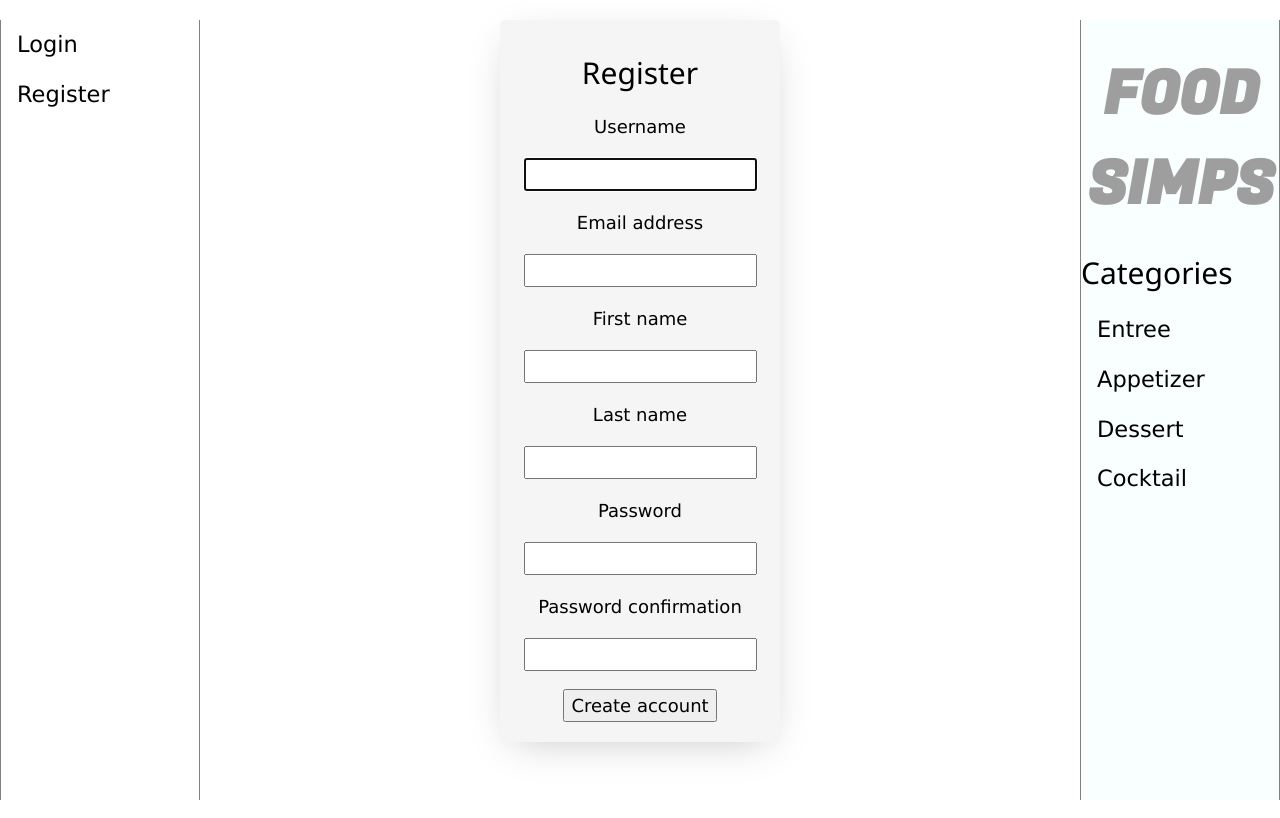
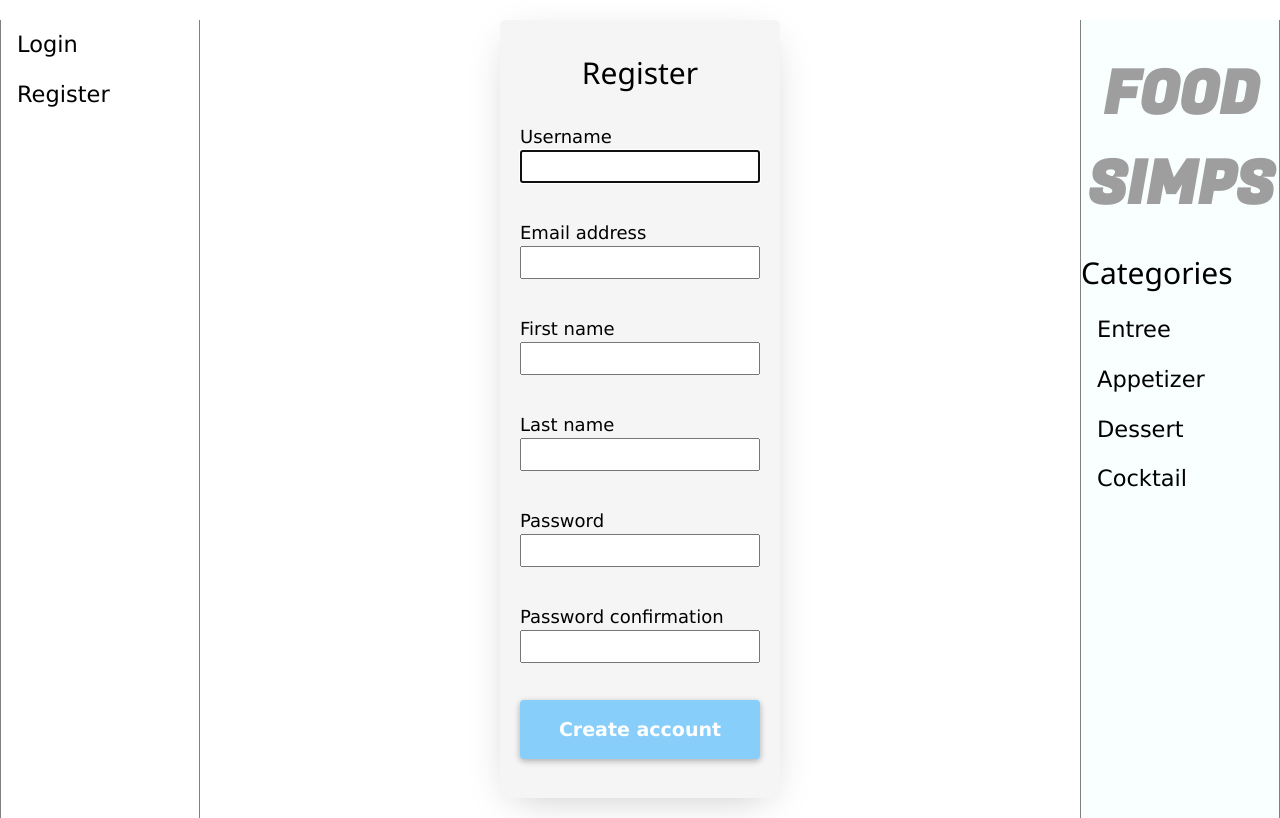
Before and after one commit to joda1196/food-blog, a Django app: page /register/ in a window 1280 px wide. Run offline with Django 4.2, Linux system fonts and the light colour scheme; grey boxes are pictures that could not be loaded.

Commit message:
form design

```diff
--- a/app/static/styles.css
+++ b/app/static/styles.css
@@ -113,11 +113,12 @@
 
 /* =====FORM STYLING===== */
 .all-forms {
-  text-align: center;
-  font-size: larger;
+  display: flex;
   flex-wrap: wrap;
   flex-direction: column;
   justify-content: center;
+  text-align: center;
+  font-size: larger;
   margin-inline: 500px;
   margin-block: 20px;
   padding: 20px;
@@ -125,3 +126,27 @@
   border-radius: 5px;
   box-shadow: 0 10px 40px -14px rgba(0, 0, 0, 0.25);
 }
+.form-field {
+  display: flex;
+  text-align: left;
+  flex-wrap: wrap;
+  flex-direction: column;
+  justify-content: center;
+}
+.form-button {
+  font-weight: 600;
+  text-align: center;
+  font-size: 19px;
+  color: white;
+  background-color: lightskyblue;
+  width: 100%;
+  border: none;
+  border-radius: 4px;
+  padding: 0.8em;
+  margin-top: 1em;
+  margin-bottom: 1em;
+  cursor: pointer;
+  overflow: hidden;
+  transition: all 200ms ease-in-out;
+  box-shadow: 0px 2px 6px rgba(0, 0, 0, 0.3);
+}
--- a/app/templates/login.html
+++ b/app/templates/login.html
@@ -5,7 +5,7 @@
   <h2>Login</h2>
   {%csrf_token%}
   {{form.as_p}}
-  <button type="submit" class="btn btn-primary">Login</button>
+  <button type="submit" class="form-button">Login</button>
 </form>
 {% for message in messages %}
   <p>{{message}}</p>
--- a/app/templates/register.html
+++ b/app/templates/register.html
@@ -5,10 +5,9 @@
   <h2>Register</h2>
   {%csrf_token%}
   {% for field in form %}
-  <p class="form-field">{{field.label}} </p>
-  <p class="form-field">{{field}}</p>
+  <p class="form-field">{{field.label}} {{field}}</p>
   {% endfor %}
-  <button type="submit">Create account</button>
+  <button class="form-button" type="submit">Create account</button>
 </form>
 {{form.errors}}
 {%endblock content%}
```
